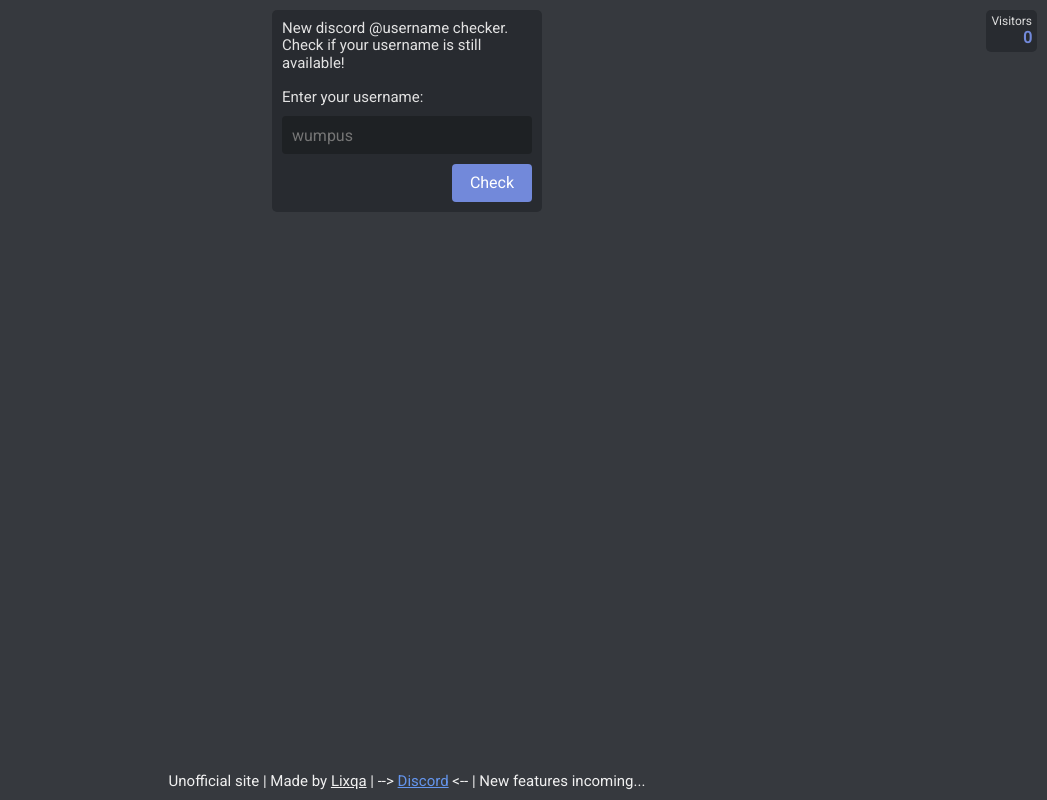
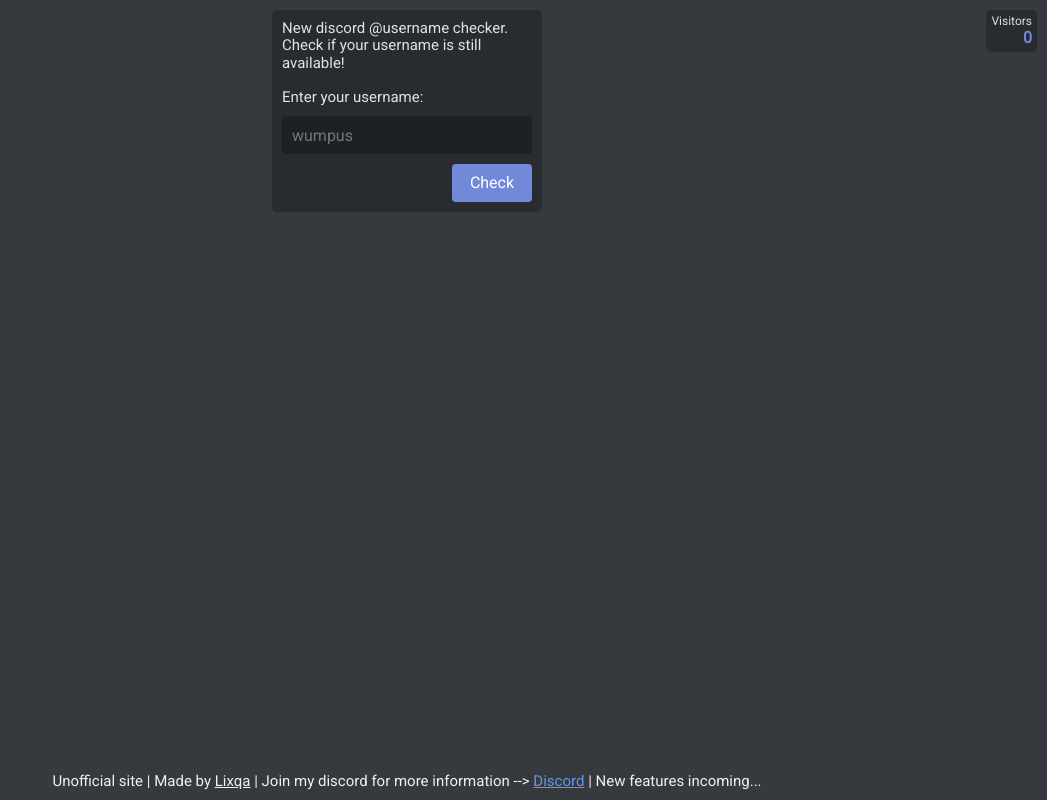
Before and after one commit to Lixqa/DiscordPomelo, a plain HTML site: page index.html in a window 1280 px wide. Shown: the whole page, without its empty margins (233-1280 px from the left). Drawn offline with nearby package versions, Linux system fonts and the light colour scheme; a script that the page names is missing.

Commit message:
added pomelo invite for pomelo role

```diff
--- a/index.html
+++ b/index.html
@@ -39,6 +39,6 @@
             <div class="message"></div>
         </div>
 
-        <span class="footer">Unofficial site | Made by <a href="https://lix.qa/">Lixqa</a> | --> <a href="https://lix.qa/_dc" style="color:cornflowerblue">Discord</a> <-- | New features incoming...</span>
+        <span class="footer">Unofficial site | Made by <a href="https://lix.qa/">Lixqa</a> | Join my discord for more information --> <a href="https://lix.qa/pomelo-dc" style="color:cornflowerblue">Discord</a> | New features incoming...</span>
     </body>
 </html>
```
